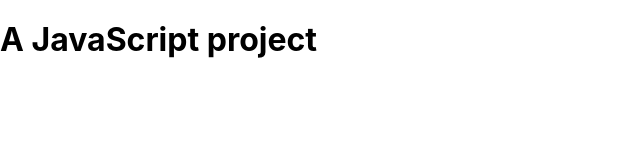
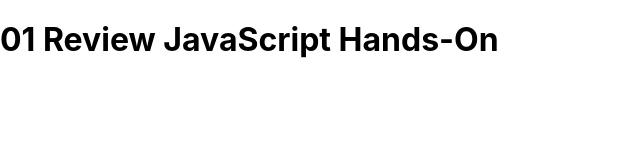
Before and after one commit to stamina-left/frontend-GIGIH, a website built with Parcel: page hands-on/src/index.html in a window 1280 px wide. Shown: the whole page, without its empty margins (0-640 px from the left). Built offline with nearby package versions, Linux system fonts and the light colour scheme.

Commit message:
Added title.

```diff
--- a/hands-on/src/index.html
+++ b/hands-on/src/index.html
@@ -1,12 +1,12 @@
 <!DOCTYPE html>
 <html lang="en">
 <head>
-  <title>A JavaScript project</title>
+  <title>01 Review JavaScript Hands-On</title>
   <link rel="stylesheet" href="style.css">
   <meta name="viewport" content="width=device-width, initial-scale=1">
 </head>
 <body>
-  <h1>A JavaScript project</h1>
+  <h1>01 Review JavaScript Hands-On</h1>
   <div id="app"></div>
   <script src="main.js"></script>
 </body>
```
